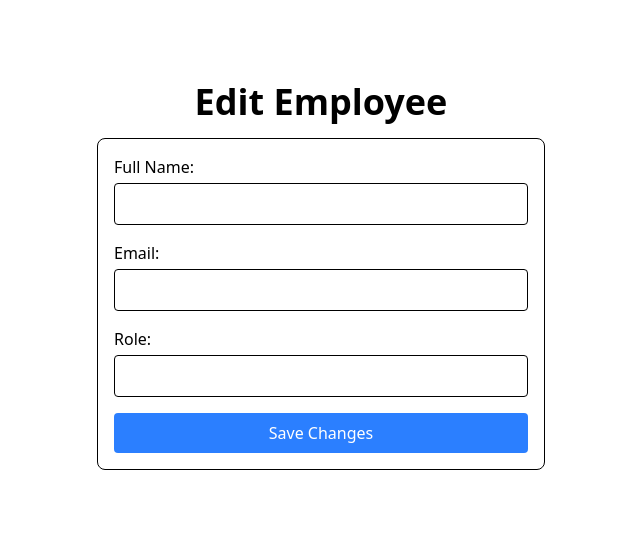
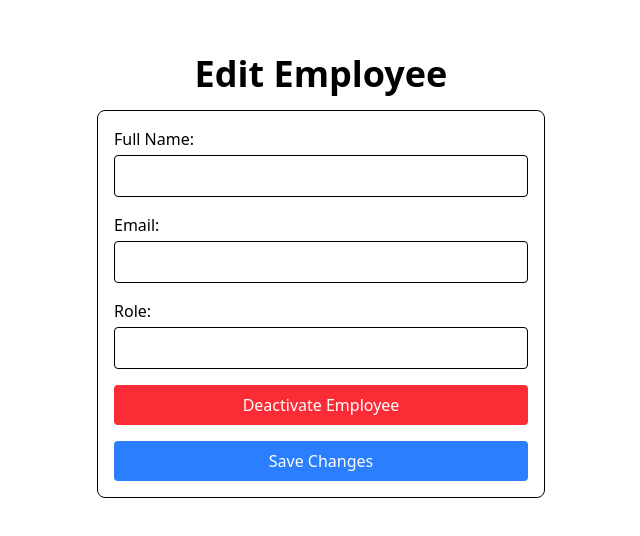
Before and after one commit to MarcoSaba71ni/mini-AI-HR, a Next.js app: page /edit-employee/1 in a window 1280 px wide. Shown: the part 124-660 px from the top of the page, without its empty margins (319-959 px from the left). Built offline with nearby package versions, Linux system fonts and the light colour scheme; no server answers; the database is empty.

Commit message:
adding edit path to edit employee card, creating edit-employee page where supabase storage is updated

```diff
--- a/src/app/components/EmployeeCard.tsx
+++ b/src/app/components/EmployeeCard.tsx
@@ -13,10 +13,15 @@ function EmployeeCard({employee}: Props) {
         <h2 className="text-2xl font-semibold">{employee.full_name}</h2>
         <p>Email: {employee.email}</p>
         <p>Role: {employee.role}</p>
+        {employee.is_active ? (
+            <p className="text-green-500">Active</p>
+        ) : (
+            <p className="text-red-500">Inactive</p>
+        )}
         <Link
-            className=" bg-blue-500 hover:bg-blue-700 text-white font-bold py-1 px-2 rounded mt-2 inline-block"
+            className=" bg-blue-500 hover:bg-blue-700 text-white text-xs font-bold py-1 px-2 rounded mt-2 inline-block"
             href={`/edit-employee/${employee.id}`}>
-            Edit
+            Manage Employee
         </Link>
 
     </div>
--- a/src/app/edit-employee/[id]/page.tsx
+++ b/src/app/edit-employee/[id]/page.tsx
@@ -3,22 +3,30 @@ import {useState , useEffect} from 'react';
 import { useRouter, useParams } from 'next/navigation';
 import { supabase } from "@/lib/supabase";
 
+type EmployeeForm = {
+  full_name: string;
+  email: string;
+  role: string;
+  is_active: boolean;
+};
+
 function EditEmployeePage() {
   const router = useRouter();
   const { id } = useParams();
-  const [employee, setEmployee] = useState({
+  const [employee, setEmployee] = useState<EmployeeForm>({
     full_name: '',
     email: '',
-    role: ''
+    role: '',
+    is_active: true
   });
 
   async function handleSubmit(e: React.FormEvent) {
     e.preventDefault();
-    const { data, error } = await supabase.from('employees')
+    const { error } = await supabase.from('employees')
       .update({
         full_name: employee.full_name,
         email: employee.email,
-        role: employee.role
+        role: employee.role,
       })
       .eq('id', id);
 
@@ -29,7 +37,36 @@ function EditEmployeePage() {
     }
   }
 
+  async function handleToggleActive() {
+    const nextIsActive = !employee.is_active;
+    const { error } = await supabase.from('employees')
+      .update({ is_active: nextIsActive })
+      .eq('id', id);
+      router.push('/employees'); // Redirect to the employees list page after successful update
 
+    if (error) {
+      console.error('Error updating employee status:', error);
+    } else {
+      setEmployee((prev) => ({ ...prev, is_active: nextIsActive }));
+    }
+  }
+
+  function renderActivationButton() {
+    const isActive = employee.is_active;
+
+    return (
+      <button
+        type="button"
+        onClick={handleToggleActive}
+        className={isActive
+          ? "bg-red-500 hover:bg-red-700 cursor-pointer text-white py-2 px-4 rounded"
+          : "bg-green-500 hover:bg-green-700 cursor-pointer text-white py-2 px-4 rounded"
+        }
+      >
+        {isActive ? 'Deactivate Employee' : 'Activate Employee'}
+      </button>
+    );
+  }
 
   useEffect(() => {
     const fetchEmployee = async () => {
@@ -39,10 +76,15 @@ function EditEmployeePage() {
         .eq('id', id)
         .single();
 
-      if (error) {
+      if (error || !data) {
         console.error('Error fetching employee:', error);
       } else {
-        setEmployee(data);
+        setEmployee({
+          full_name: data.full_name,
+          email: data.email,
+          role: data.role,
+          is_active: data.is_active
+        });
       }
     };
 
@@ -83,7 +125,8 @@ function EditEmployeePage() {
             onChange={(e) => setEmployee({ ...employee, role: e.target.value })}
           />
         </label>
-        <button className="bg-blue-500 hover:bg-blue-700 cursor-pointer text-white py-2 px-4 rounded">
+        {renderActivationButton()}
+        <button type="submit" className="bg-blue-500 hover:bg-blue-700 cursor-pointer text-white py-2 px-4 rounded">
           Save Changes
         </button>
         {/* Add a submit button and handle form submission */}
```
